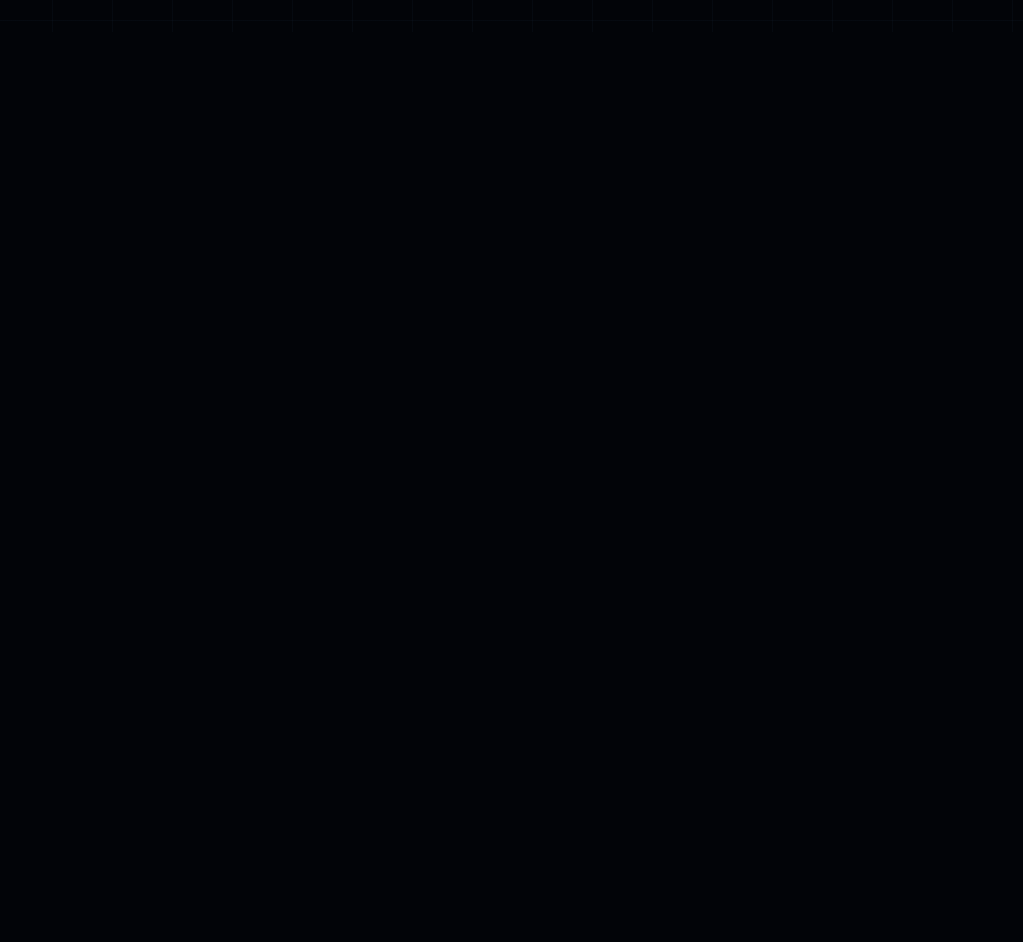
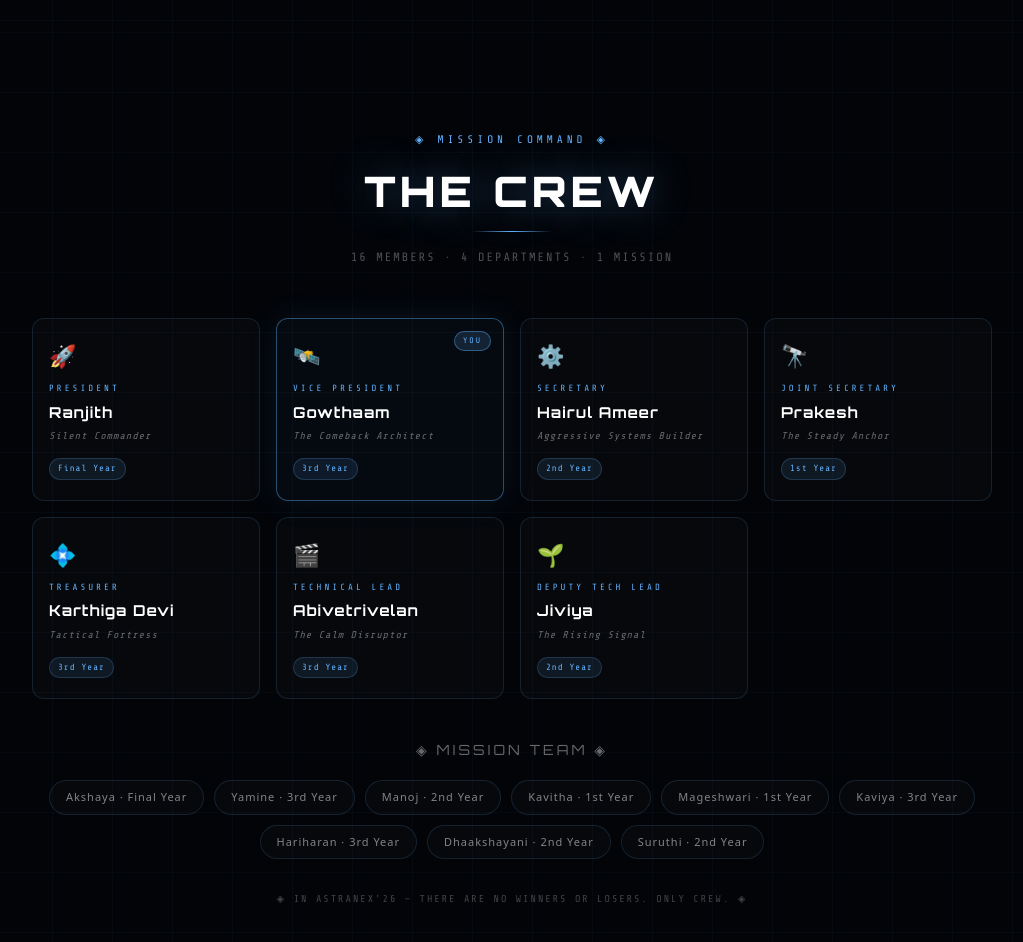
Before and after one commit to GOWTHAAM-06/astranex-26, a Next.js app: page / in a window 1280 px wide. Shown: the part 1620-2562 px from the top of the page, without its empty margins (128-1151 px from the left). Before the commit the page ends 1652 px from the top, so only its background shows below. Built offline with nearby package versions, Linux system fonts and the light colour scheme.

Commit message:
feat: Committee section complete

```diff
--- a/app/page.tsx
+++ b/app/page.tsx
@@ -1,6 +1,7 @@
 import Hero from "@/components/Hero";
 import Navbar from "@/components/Navbar";
 import About from "@/components/About";
+import Committee from "@/components/Committee";
 
 export default function Home() {
   return (
@@ -8,6 +9,7 @@
       <Navbar />
       <Hero />
       <About />
+      <Committee />
     </main>
   );
 }
--- /dev/null
+++ b/components/Committee.tsx
@@ -0,0 +1,227 @@
+import { coreTeam, missionTeam } from "@/data/committee";
+
+export default function Committee() {
+  return (
+    <section
+      id="committee"
+      style={{
+        minHeight: "100vh",
+        background: "#020408",
+        position: "relative",
+        overflow: "hidden",
+        padding: "100px 24px",
+      }}
+    >
+      <style>{`
+        .crew-grid {
+          display: grid;
+          grid-template-columns: repeat(auto-fit, minmax(200px, 1fr));
+          gap: 16px;
+          max-width: 960px;
+          margin: 0 auto 16px;
+        }
+        .crew-card {
+          background: rgba(255,255,255,0.02);
+          border: 1px solid rgba(99,179,255,0.15);
+          border-radius: 12px;
+          padding: 20px 16px;
+          position: relative;
+          overflow: hidden;
+          transition: all 0.3s ease;
+          cursor: pointer;
+        }
+        .crew-card:hover {
+          border-color: rgba(99,179,255,0.5);
+          background: rgba(99,179,255,0.05);
+          transform: translateY(-4px);
+          box-shadow: 0 16px 40px rgba(99,179,255,0.15);
+        }
+        .crew-card-vp {
+          border-color: rgba(99,179,255,0.4) !important;
+          background: rgba(99,179,255,0.04) !important;
+          box-shadow: 0 0 30px rgba(99,179,255,0.1);
+        }
+        .crew-card-vp:hover {
+          border-color: #63b3ff !important;
+          box-shadow: 0 16px 50px rgba(99,179,255,0.25) !important;
+        }
+        .team-grid {
+          display: flex;
+          flex-wrap: wrap;
+          gap: 10px;
+          max-width: 960px;
+          margin: 0 auto;
+          justify-content: center;
+        }
+        .team-pill {
+          fontFamily: var(--font-share-tech);
+          font-size: 11px;
+          letter-spacing: 1px;
+          color: rgba(255,255,255,0.5);
+          border: 1px solid rgba(99,179,255,0.15);
+          border-radius: 20px;
+          padding: 8px 16px;
+          background: rgba(255,255,255,0.02);
+          transition: all 0.3s;
+          cursor: pointer;
+        }
+        .team-pill:hover {
+          color: #63b3ff;
+          border-color: rgba(99,179,255,0.4);
+          background: rgba(99,179,255,0.05);
+        }
+        .scan-line {
+          position: absolute;
+          bottom: 0; left: 0; right: 0;
+          height: 1px;
+          background: linear-gradient(90deg, transparent, #63b3ff44, transparent);
+          animation: scanCard 3s ease-in-out infinite;
+        }
+        @keyframes scanCard {
+          0% { bottom: 0; opacity: 0; }
+          10% { opacity: 1; }
+          90% { opacity: 1; }
+          100% { bottom: 100%; opacity: 0; }
+        }
+      `}</style>
+
+      {/* Grid background */}
+      <div style={{
+        position: "absolute", inset: 0,
+        backgroundImage: `
+          linear-gradient(rgba(99,179,255,0.03) 1px, transparent 1px),
+          linear-gradient(90deg, rgba(99,179,255,0.03) 1px, transparent 1px)
+        `,
+        backgroundSize: "60px 60px",
+        zIndex: 0,
+      }} />
+
+      <div style={{ position: "relative", zIndex: 2 }}>
+
+        {/* Header */}
+        <div style={{
+          fontFamily: "var(--font-share-tech)",
+          fontSize: "11px", letterSpacing: "4px",
+          color: "#63b3ff", textAlign: "center",
+          textTransform: "uppercase", marginBottom: "12px",
+        }}>
+          ◈ Mission Command ◈
+        </div>
+        <div style={{
+          fontFamily: "var(--font-orbitron)",
+          fontSize: "clamp(24px, 5vw, 42px)",
+          fontWeight: 900, color: "#fff",
+          textAlign: "center", letterSpacing: "4px",
+          marginBottom: "8px",
+          textShadow: "0 0 40px rgba(99,179,255,0.4)",
+        }}>
+          THE CREW
+        </div>
+        <div style={{
+          width: "80px", height: "1px",
+          background: "linear-gradient(90deg, transparent, #63b3ff, transparent)",
+          margin: "0 auto 16px",
+        }} />
+        <div style={{
+          fontFamily: "var(--font-share-tech)",
+          fontSize: "12px", color: "rgba(255,255,255,0.3)",
+          textAlign: "center", letterSpacing: "2px",
+          marginBottom: "52px", textTransform: "uppercase",
+        }}>
+          16 members · 4 departments · 1 mission
+        </div>
+
+        {/* Core 7 */}
+        <div className="crew-grid">
+          {coreTeam.map((member) => (
+            <div
+              key={member.name}
+              className={`crew-card ${member.isVP ? "crew-card-vp" : ""}`}
+            >
+              {member.isVP && <div className="scan-line" />}
+              {member.isVP && (
+                <div style={{
+                  position: "absolute", top: "12px", right: "12px",
+                  fontFamily: "var(--font-share-tech)",
+                  fontSize: "8px", letterSpacing: "2px",
+                  background: "rgba(99,179,255,0.15)",
+                  border: "1px solid rgba(99,179,255,0.4)",
+                  color: "#63b3ff", padding: "3px 8px",
+                  borderRadius: "10px", textTransform: "uppercase",
+                }}>
+                  You
+                </div>
+              )}
+              <span style={{ fontSize: "22px", marginBottom: "10px", display: "block" }}>
+                {member.icon}
+              </span>
+              <div style={{
+                fontFamily: "var(--font-share-tech)",
+                fontSize: "9px", letterSpacing: "3px",
+                color: "#63b3ff", textTransform: "uppercase",
+                marginBottom: "6px",
+              }}>
+                {member.position}
+              </div>
+              <div style={{
+                fontFamily: "var(--font-orbitron)",
+                fontSize: "15px", fontWeight: 700,
+                color: "#fff", marginBottom: "4px",
+                letterSpacing: "1px",
+              }}>
+                {member.name}
+              </div>
+              <div style={{
+                fontFamily: "var(--font-share-tech)",
+                fontSize: "10px", color: "rgba(255,255,255,0.4)",
+                letterSpacing: "1px", marginBottom: "10px",
+                fontStyle: "italic",
+              }}>
+                {member.missionRole}
+              </div>
+              <span style={{
+                fontFamily: "var(--font-share-tech)",
+                fontSize: "9px",
+                background: "rgba(99,179,255,0.1)",
+                border: "1px solid rgba(99,179,255,0.2)",
+                color: "#63b3ff", padding: "3px 8px",
+                borderRadius: "20px", display: "inline-block",
+                letterSpacing: "1px",
+              }}>
+                {member.year}
+              </span>
+            </div>
+          ))}
+        </div>
+
+        {/* Mission Team */}
+        <div style={{
+          fontFamily: "var(--font-orbitron)",
+          fontSize: "14px", letterSpacing: "3px",
+          color: "rgba(255,255,255,0.4)", textAlign: "center",
+          textTransform: "uppercase", margin: "40px 0 20px",
+        }}>
+          ◈ Mission Team ◈
+        </div>
+
+        <div className="team-grid">
+          {missionTeam.map((member) => (
+            <div key={member.name} className="team-pill">
+              {member.name} · {member.year}
+            </div>
+          ))}
+        </div>
+
+        {/* Bottom line */}
+        <div style={{
+          fontFamily: "var(--font-share-tech)",
+          fontSize: "10px", color: "rgba(255,255,255,0.25)",
+          textAlign: "center", marginTop: "32px",
+          letterSpacing: "2px", textTransform: "uppercase",
+        }}>
+          ◈ In ASTRANEX&apos;26 — there are no winners or losers. Only crew. ◈
+        </div>
+      </div>
+    </section>
+  );
+}
```
